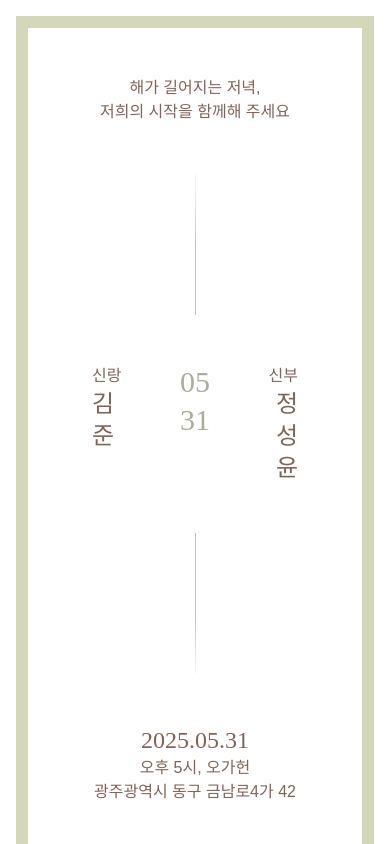
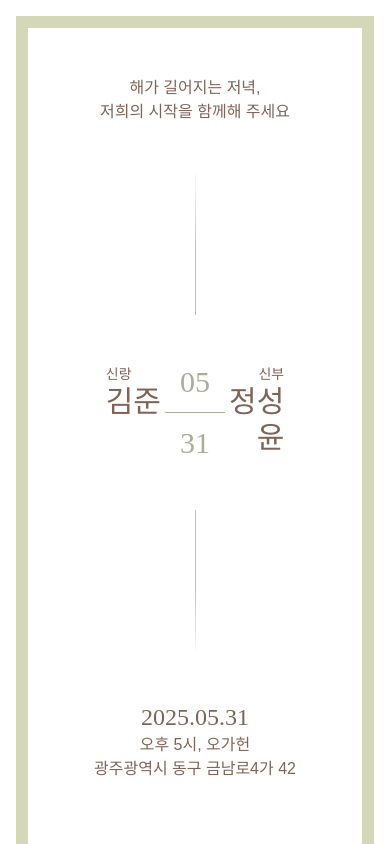
Before and after one commit to ryjn/wedding-inv, a React (Vite) app: page / in a window 390 px wide. Shown: the top 844 px of the page. Built offline with nearby package versions, Linux system fonts and the light colour scheme.

Commit message:
formatting

```diff
--- a/src/components/sections/Home.jsx
+++ b/src/components/sections/Home.jsx
@@ -16,19 +16,19 @@ export const Home = () => {
         </h3>
       </div>
       <img src={TopLine} className="p-6 w-auto h-48 md:h-64" />
-      <div className="w-full px-4 flex flex-row justify-between">
-        <div className="flex-1 text-left">
-          <h3 className="text-base font-sansKR">신랑</h3>
-          <h1 className="name text-2xl md:text-5xl font-nanum">김준</h1>
+      <div className="w-3/4 flex flex-row justify-between">
+        <div className="flex-1 flex-row text-left">
+          <h3 className="text-sm md:text-base font-sansKR">신랑</h3>
+          <h1 className="name text-3xl md:text-5xl font-nanum">김준</h1>
         </div>
-        <div className="flex-1 text-center">
+        <div className="flex-1 flex-row text-center space-y-3">
           <h3 className="date text-3xl">05</h3>
-          <div className="divider mx-16"></div>
+          <hr className="border-t border-[var(--color-accent)] w-15 mx-auto" />
           <h3 className="date text-3xl ">31</h3>
         </div>
-        <div className="flex-1 text-right">
-          <h3 className="text-base font-sansKR">신부</h3>
-          <h1 className="name text-2xl md:text-5xl font-nanum">정성윤</h1>
+        <div className="flex-1 flex-row text-right">
+          <h3 className="text-sm md:text-base font-sansKR">신부</h3>
+          <h1 className="name text-3xl md:text-5xl font-nanum">정성윤</h1>
         </div>
       </div>
       <img src={BottomLine} className="p-6 w-auto h-48 md:h-64" />
```
